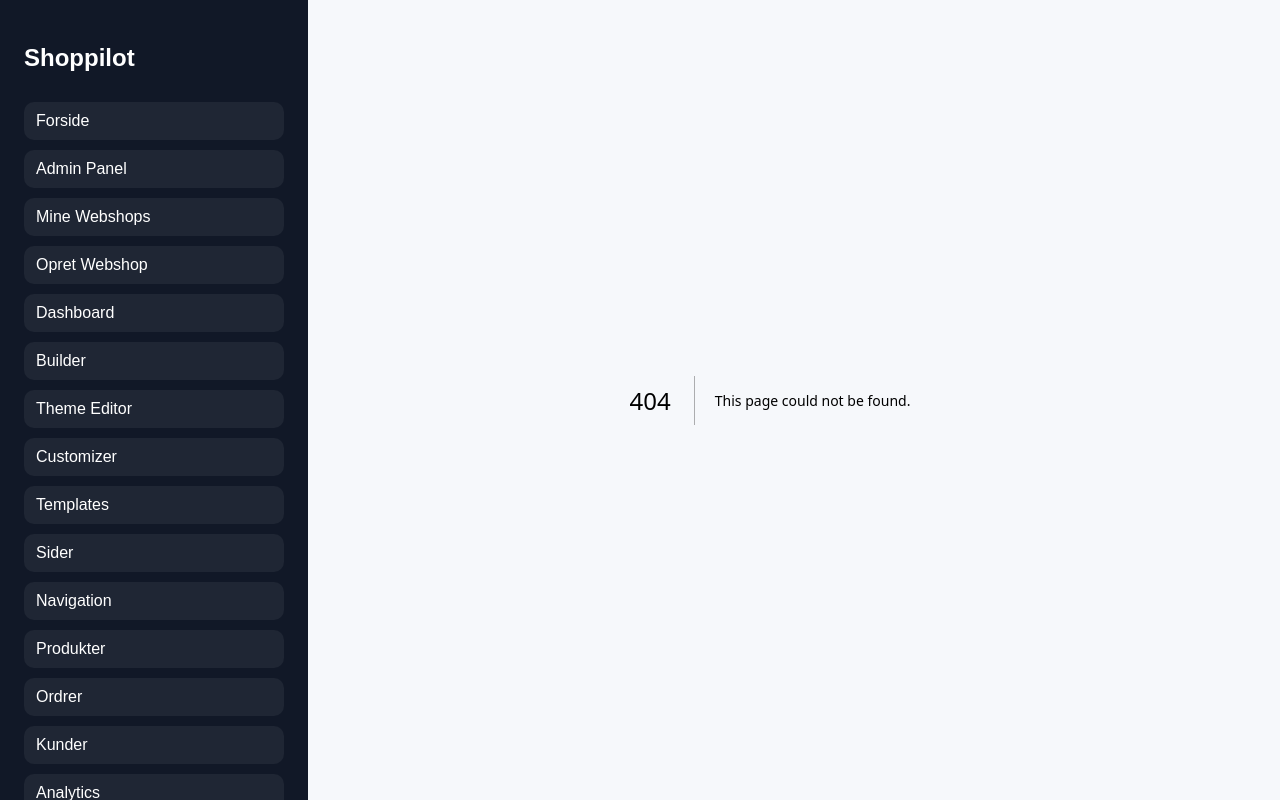
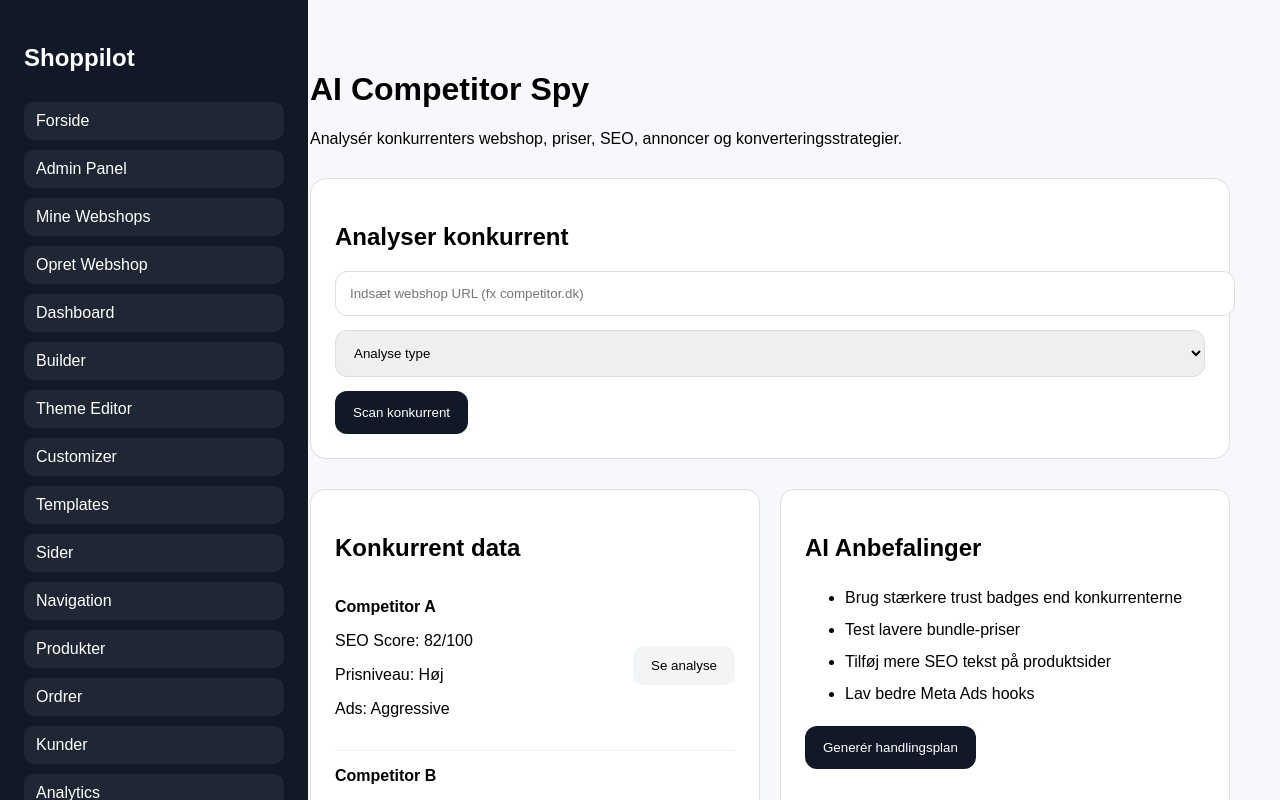
Before and after one commit to postjkhandel-ship-it/shoppilot, a Next.js app: page /ai-competitor-spy in a window 1280 px wide. Before the commit this address had no page. Shown: the top 800 px of the page. Built offline with nearby package versions, Linux system fonts and the light colour scheme.

Commit message:
Create page.js

```diff
--- /dev/null
+++ b/app/ai-competitor-spy/page.js
@@ -0,0 +1,147 @@
+export default function AICompetitorSpy() {
+  const competitors = [
+    {
+      name: "Competitor A",
+      seo: "82/100",
+      pricing: "Høj",
+      ads: "Aggressive"
+    },
+    {
+      name: "Competitor B",
+      seo: "68/100",
+      pricing: "Middel",
+      ads: "Normal"
+    }
+  ];
+
+  const recommendations = [
+    "Brug stærkere trust badges end konkurrenterne",
+    "Test lavere bundle-priser",
+    "Tilføj mere SEO tekst på produktsider",
+    "Lav bedre Meta Ads hooks"
+  ];
+
+  return (
+    <main style={{ padding: "50px", fontFamily: "Arial" }}>
+      <div style={{ maxWidth: "1200px" }}>
+        <h1>AI Competitor Spy</h1>
+
+        <p>
+          Analysér konkurrenters webshop, priser, SEO,
+          annoncer og konverteringsstrategier.
+        </p>
+
+        <div style={heroCard}>
+          <h2>Analyser konkurrent</h2>
+
+          <input
+            placeholder="Indsæt webshop URL (fx competitor.dk)"
+            style={input}
+          />
+
+          <select style={input}>
+            <option>Analyse type</option>
+            <option>SEO Analyse</option>
+            <option>Pris Analyse</option>
+            <option>Ads Analyse</option>
+            <option>Komplet analyse</option>
+          </select>
+
+          <button style={button}>
+            Scan konkurrent
+          </button>
+        </div>
+
+        <div style={grid}>
+          <div style={card}>
+            <h2>Konkurrent data</h2>
+
+            {competitors.map((competitor) => (
+              <div key={competitor.name} style={row}>
+                <div>
+                  <strong>{competitor.name}</strong>
+                  <p>SEO Score: {competitor.seo}</p>
+                  <p>Prisniveau: {competitor.pricing}</p>
+                  <p>Ads: {competitor.ads}</p>
+                </div>
+
+                <button style={secondary}>
+                  Se analyse
+                </button>
+              </div>
+            ))}
+          </div>
+
+          <div style={card}>
+            <h2>AI Anbefalinger</h2>
+
+            <ul style={{ lineHeight: "2" }}>
+              {recommendations.map((item) => (
+                <li key={item}>{item}</li>
+              ))}
+            </ul>
+
+            <button style={button}>
+              Generér handlingsplan
+            </button>
+          </div>
+        </div>
+      </div>
+    </main>
+  );
+}
+
+const heroCard = {
+  background: "#fff",
+  border: "1px solid #ddd",
+  borderRadius: "16px",
+  padding: "24px",
+  marginTop: "30px"
+};
+
+const grid = {
+  display: "grid",
+  gridTemplateColumns: "1fr 1fr",
+  gap: "20px",
+  marginTop: "30px"
+};
+
+const card = {
+  background: "#fff",
+  border: "1px solid #ddd",
+  borderRadius: "14px",
+  padding: "24px"
+};
+
+const row = {
+  display: "flex",
+  justifyContent: "space-between",
+  alignItems: "center",
+  borderBottom: "1px solid #eee",
+  padding: "16px 0"
+};
+
+const input = {
+  width: "100%",
+  padding: "14px",
+  border: "1px solid #ddd",
+  borderRadius: "12px",
+  marginBottom: "14px"
+};
+
+const button = {
+  background: "#111827",
+  color: "white",
+  border: "none",
+  padding: "14px 18px",
+  borderRadius: "12px",
+  cursor: "pointer"
+};
+
+const secondary = {
+  background: "#f3f4f6",
+  border: "none",
+  padding: "12px 18px",
+  borderRadius: "10px",
+  cursor: "pointer"
+};
```
